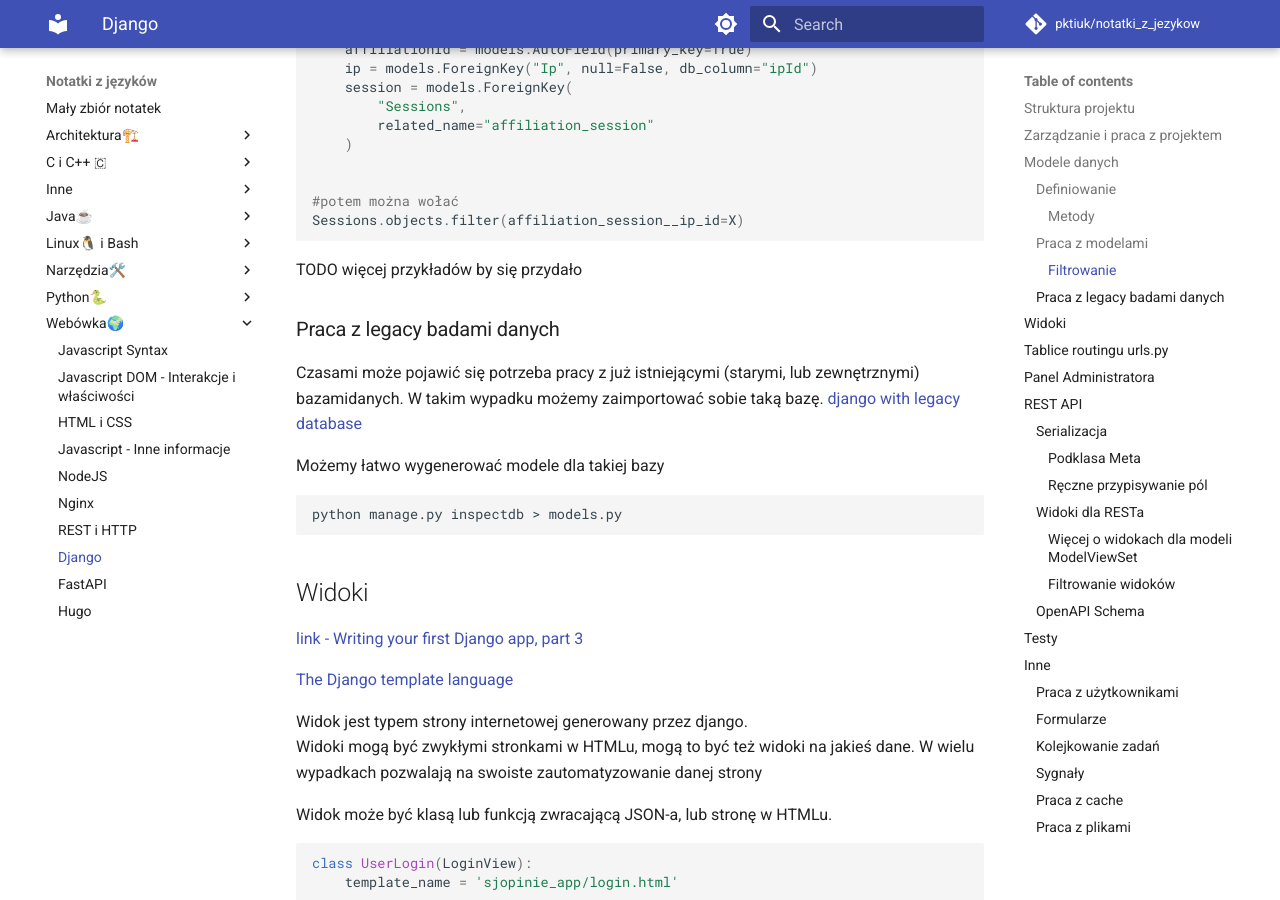
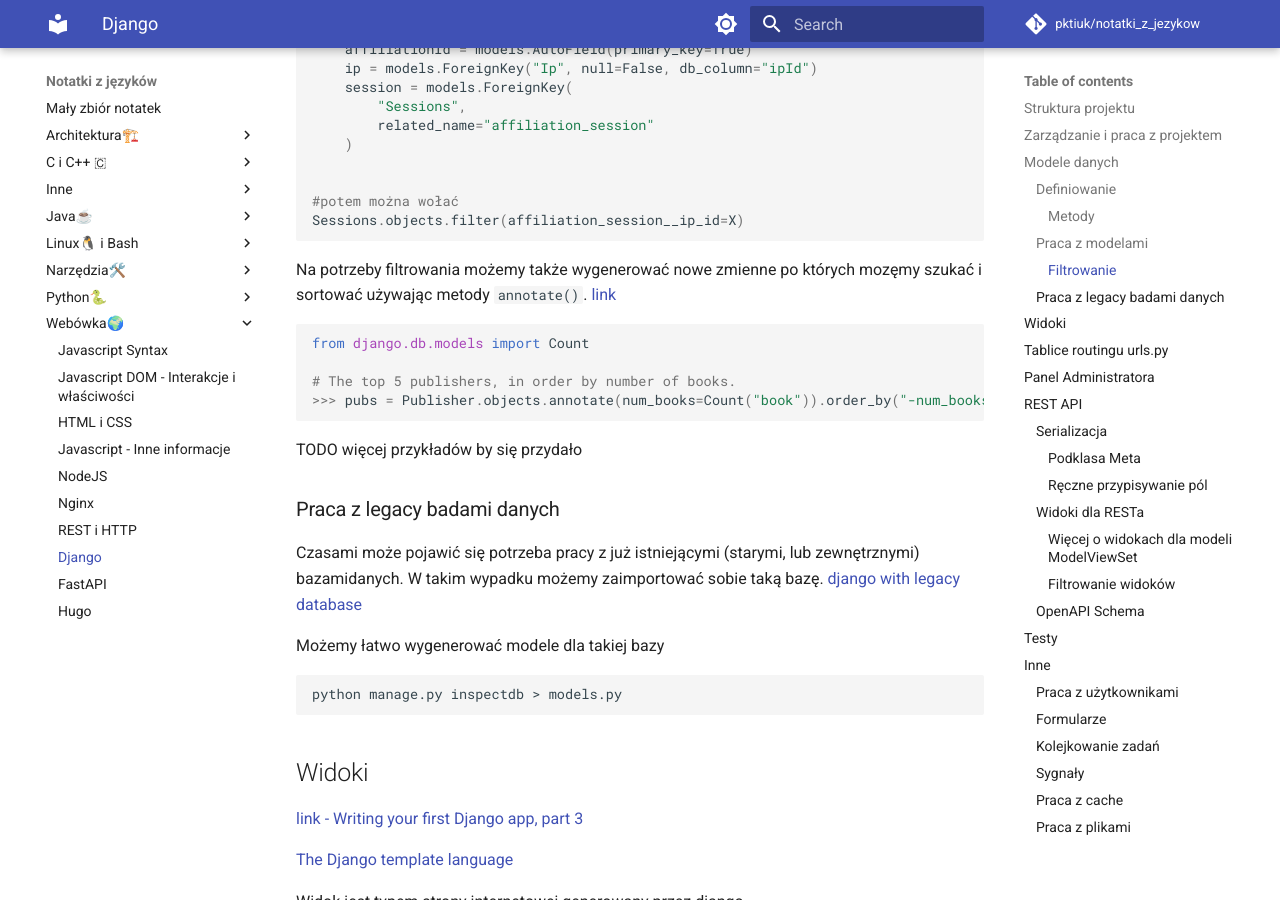
Before and after one commit to pktiuk/notatki_z_jezykow, an MkDocs documentation site: the page built from docs/Webówka🌍/9_django.md, in a window 1280 px wide and 900 px high, scrolled down 5133 px. Built offline with MkDocs 1.6.1 and Material for MkDocs 9.7.7, drawn with Linux system fonts in a browser that asks for light colours; comment, search, counter and statistics services are not loaded; some of the changed text lies outside the part shown.

Commit message:
Dopisanie linków do QuerySetów

````diff
--- a/docs/Webówka🌍/9_django.md
+++ b/docs/Webówka🌍/9_django.md
@@ -210,6 +210,16 @@ class Affiliation(models.Model):
 
 #potem można wołać
 Sessions.objects.filter(affiliation_session__ip_id=X)
+```
+
+Na potrzeby filtrowania możemy także wygenerować nowe zmienne  po których mozęmy szukać i sortować używając metody `annotate()`. [link](https://docs.djangoproject.com/en/5.1/topics/db/aggregation/)
+
+```python
+
+from django.db.models import Count
+
+# The top 5 publishers, in order by number of books.
+>>> pubs = Publisher.objects.annotate(num_books=Count("book")).order_by("-num_books")[:5]
 ```
 
 TODO więcej przykładów by się przydało
````
Also changed, not shown: other parts of docs/Webówka🌍/9_django.md (+1 -1 lines).
